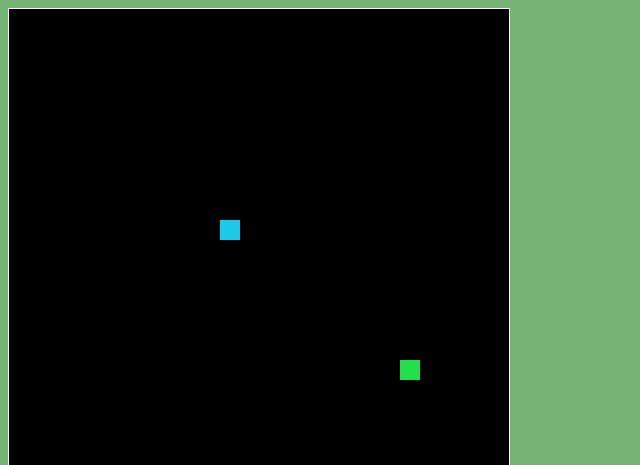
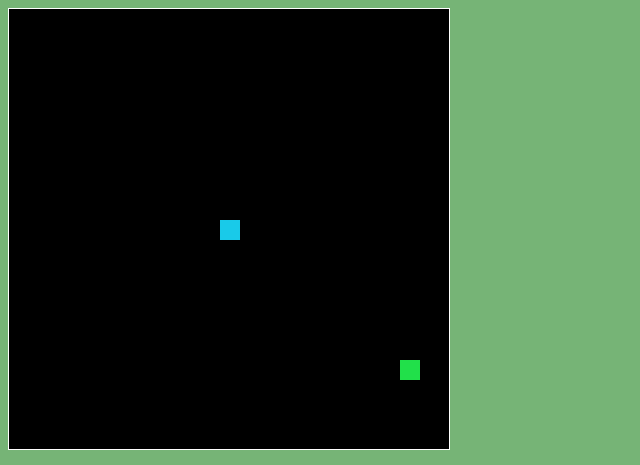
Before and after one commit to krustapie/krustapie.github.io, a plain HTML site: page asd-projects/snake/index.html in a window 1280 px wide. Shown: the top 465 px of the page, without its empty margins (0-640 px from the left). Drawn offline with Linux system fonts and the light colour scheme.

Commit message:
Resolved errors!

```diff
--- a/asd-projects/snake/index.css
+++ b/asd-projects/snake/index.css
@@ -4,8 +4,8 @@ body {
 }
 
 #board {
-  width: 500px;
-  height: 500px;
+  width: 440px;
+  height: 440px;
   border: 1px solid white;
   background-color: black;
 }
```
